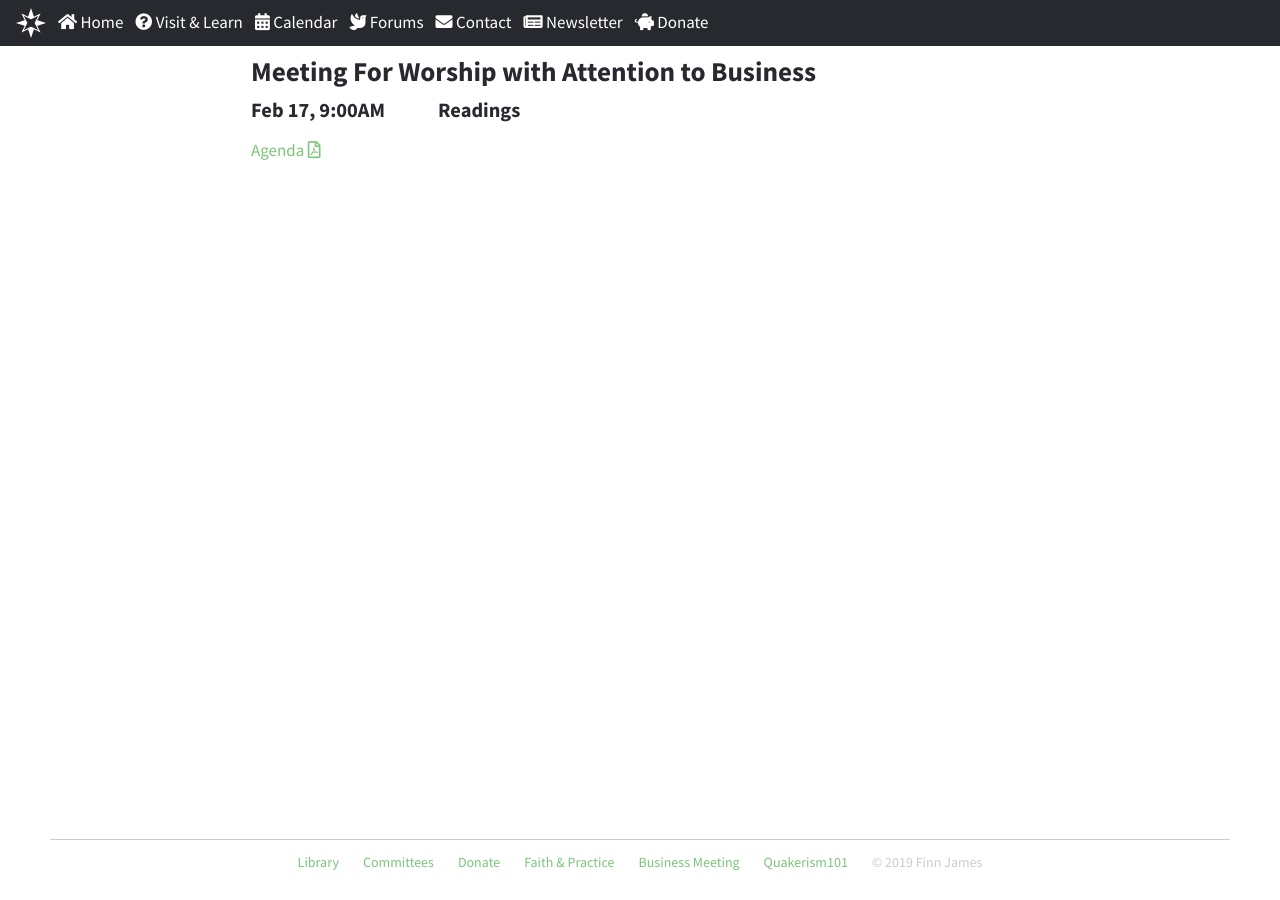
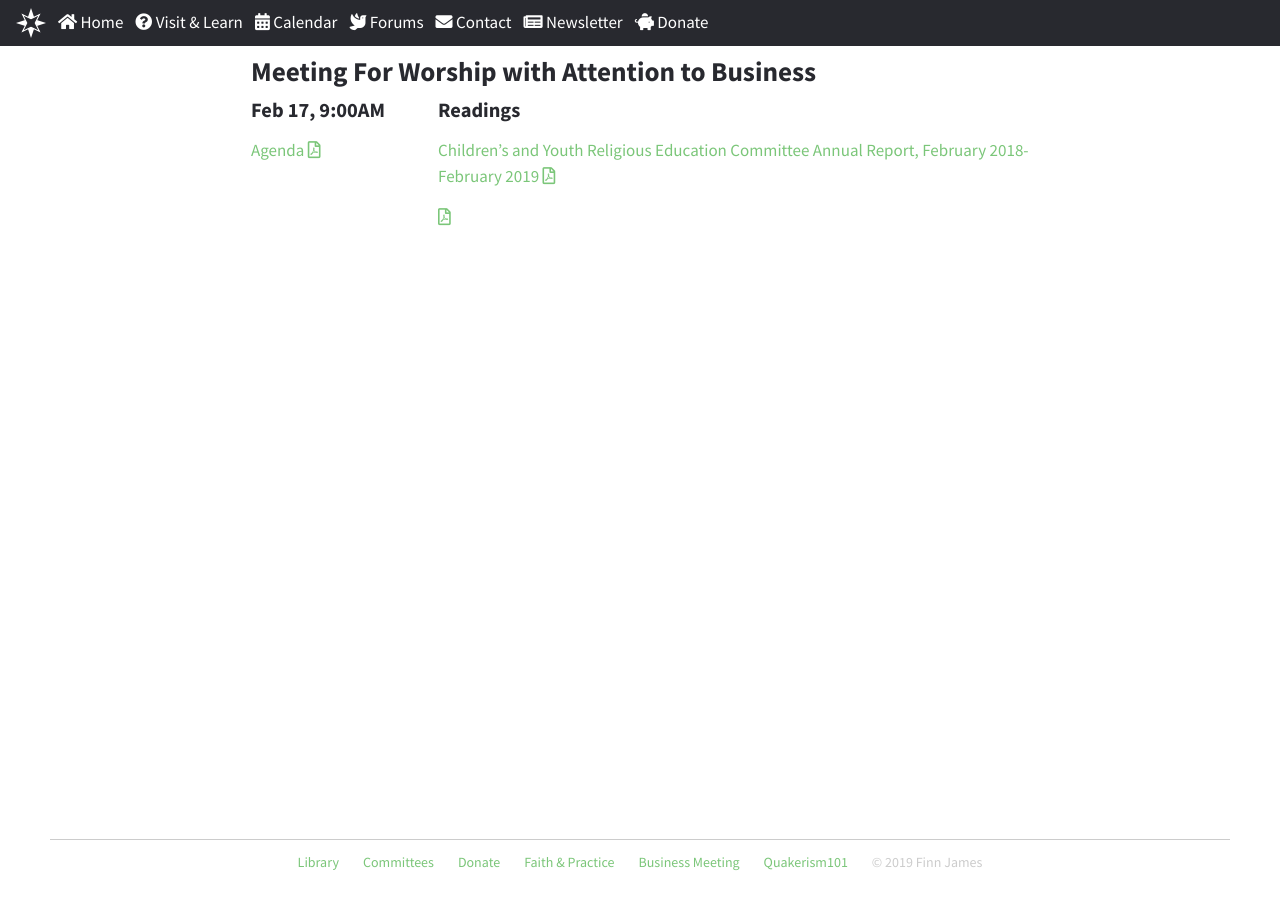
Before and after one commit to chfm/chfm.github.io, a Jekyll site: the page built from mwab.md, in a window 1280 px wide. Built offline with Jekyll 4.4.1, drawn with Linux system fonts in a browser that asks for light colours; nearby versions of some CDN libraries.

Commit message:
Update mwab.yml

```diff
--- a/_data/mwab.yml
+++ b/_data/mwab.yml
@@ -1,5 +1,5 @@
 ---
 datetime: "2019-02-17 09:00"
-# documents:
-#  - name:
-#  - pdf:
+documents:
+  - name: "Children’s and Youth Religious Education Committee Annual Report, February 2018-February 2019"
+  - pdf: cyre_annual_2019.pdf
```
